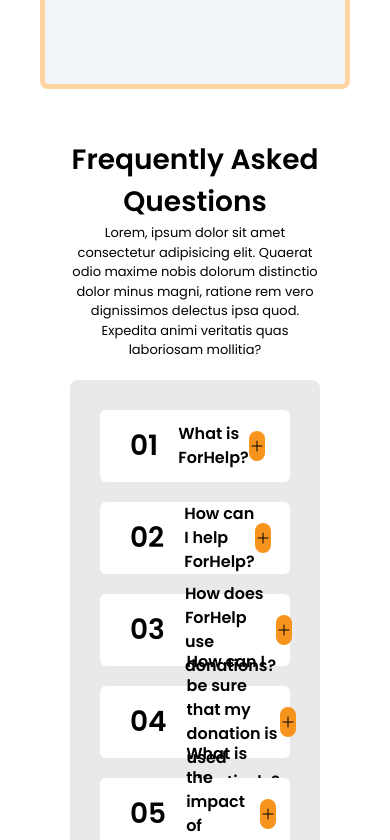
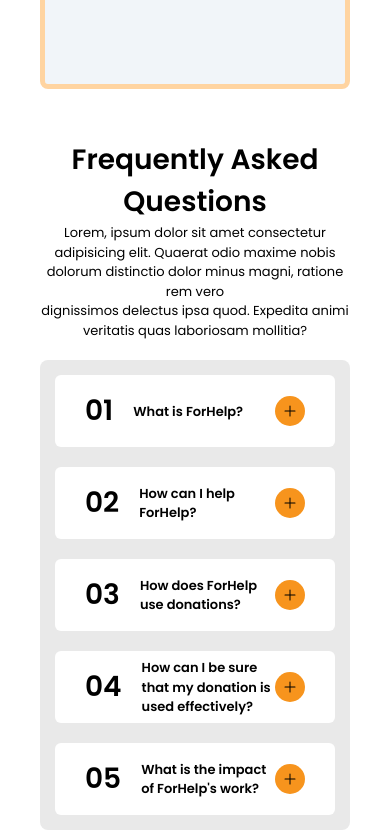
Before and after one commit to KenUdoudo/company, a React (Vite) app: page / in a window 390 px wide. Shown: the part 6940-7780 px from the top of the page. Built offline with nearby package versions, Linux system fonts and the light colour scheme.

Commit message:
last bit

```diff
--- a/src/components/Home/section7.jsx
+++ b/src/components/Home/section7.jsx
@@ -57,21 +57,21 @@
         }
     }
     return (
-        <div className="mt-[50px] px-[50px]">
+        <div className="mt-[50px] px-[20px] lg:px-[50px]">
             <div className="text-center">
                 <p className="text-[28px] font-semibold">Frequently Asked Questions</p>
                 <p className="text-[13px]">Lorem, ipsum dolor sit amet consectetur adipisicing elit. Quaerat odio maxime nobis dolorum distinctio dolor minus magni, ratione rem vero <br /> dignissimos delectus ipsa quod. Expedita animi veritatis quas laboriosam mollitia?</p>
             </div>
-            <div className="bg-[#E9E9E9] p-[30px] rounded-lg mt-[20px] flex flex-col gap-y-[20px]">
+            <div className="bg-[#E9E9E9] p-[15px] md:p-[30px] rounded-lg mt-[20px] flex flex-col gap-y-[20px]">
                 <div className=" flex flex-row justify-between items-center px-[30px] h-[72px] bg-white rounded-md">
                     <div className="flex flex-row items-center space-x-[20px]">
                         <p className="text-[28px] font-semibold">01</p>
                         <div>
-                            <p className="font-semibold">What is ForHelp?</p>
+                            <p className="text-[13px] md:text-[16px] font-semibold">What is ForHelp?</p>
                             {displayText1}
                         </div>
                     </div>
-                    <div className="h-[30px] w-[30px] rounded-full bg-[#F7941D] flex justify-center items-center" onClick={() => handleClick(1)}>
+                    <div className="h-[30px] w-[30px] rounded-full bg-[#F7941D] flex justify-center items-center shrink-0" onClick={() => handleClick(1)}>
                         {icon1}
                     </div>
                 </div>
@@ -79,11 +79,11 @@
                     <div className="flex flex-row items-center space-x-[20px]">
                         <p className="text-[28px] font-semibold">02</p>
                         <div>
-                            <p className="font-semibold">How can I help ForHelp?</p>
+                            <p className="text-[13px] md:text-[16px] font-semibold">How can I help ForHelp?</p>
                             {displayText2}
                         </div>
                     </div>
-                    <div className="h-[30px] w-[30px] rounded-full bg-[#F7941D] flex justify-center items-center" onClick={() => handleClick(2)}>
+                    <div className="h-[30px] w-[30px] rounded-full bg-[#F7941D] flex justify-center items-center shrink-0" onClick={() => handleClick(2)}>
                         {icon2}
                     </div>
                 </div>
@@ -91,11 +91,11 @@
                     <div className="flex flex-row items-center space-x-[20px]">
                         <p className="text-[28px] font-semibold">03</p>
                         <div>
-                            <p className="font-semibold">How does ForHelp use donations?</p>
+                            <p className="text-[13px] md:text-[16px] font-semibold">How does ForHelp use donations?</p>
                             {displayText3}
                         </div>
                     </div>
-                    <div className="h-[30px] w-[30px] rounded-full bg-[#F7941D] flex justify-center items-center" onClick={() => handleClick(3)}>
+                    <div className="h-[30px] w-[30px] rounded-full bg-[#F7941D] flex justify-center items-center shrink-0" onClick={() => handleClick(3)}>
                         {icon3}
                     </div>
                 </div>
@@ -103,11 +103,11 @@
                     <div className="flex flex-row items-center space-x-[20px]">
                         <p className="text-[28px] font-semibold">04</p>
                         <div>
-                            <p className="font-semibold">How can I be sure that my donation is used effectively?</p>
+                            <p className="text-[13px] md:text-[16px] font-semibold">How can I be sure that my donation is used effectively?</p>
                             {displayText4}
                         </div>
                     </div>
-                    <div className="h-[30px] w-[30px] rounded-full bg-[#F7941D] flex justify-center items-center" onClick={() => handleClick(4)}>
+                    <div className="h-[30px] w-[30px] rounded-full bg-[#F7941D] flex justify-center items-center shrink-0" onClick={() => handleClick(4)}>
                         {icon4}
                     </div>
                 </div>
@@ -115,11 +115,11 @@
                     <div className="flex flex-row items-center space-x-[20px]">
                         <p className="text-[28px] font-semibold">05</p>
                         <div>
-                            <p className="font-semibold">What is the impact of ForHelp's work?</p>
+                            <p className="text-[13px] md:text-[16px] font-semibold">What is the impact of ForHelp's work?</p>
                             {displayText5}
                         </div>
                     </div>
-                    <div className="h-[30px] w-[30px] rounded-full bg-[#F7941D] flex justify-center items-center" onClick={() => handleClick(5)}>
+                    <div className="h-[30px] w-[30px] rounded-full bg-[#F7941D] flex justify-center items-center shrink-0" onClick={() => handleClick(5)}>
                         {icon5}
                     </div>
                 </div>
```
